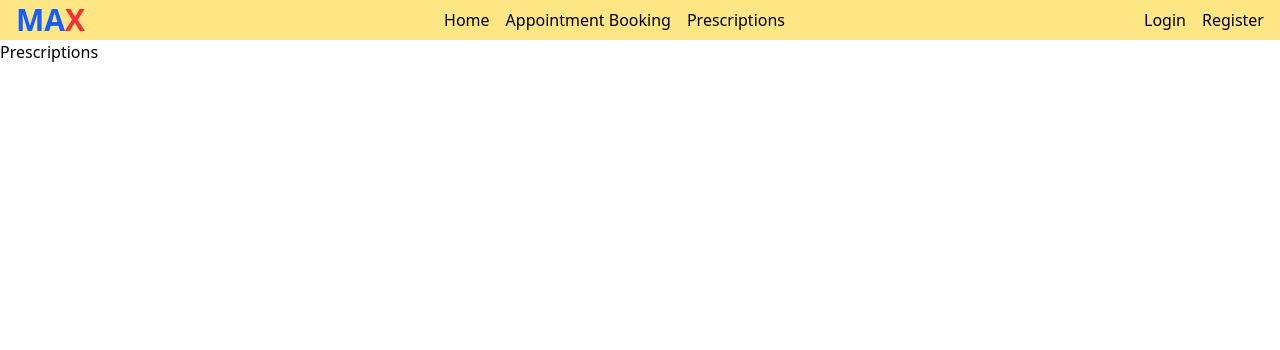
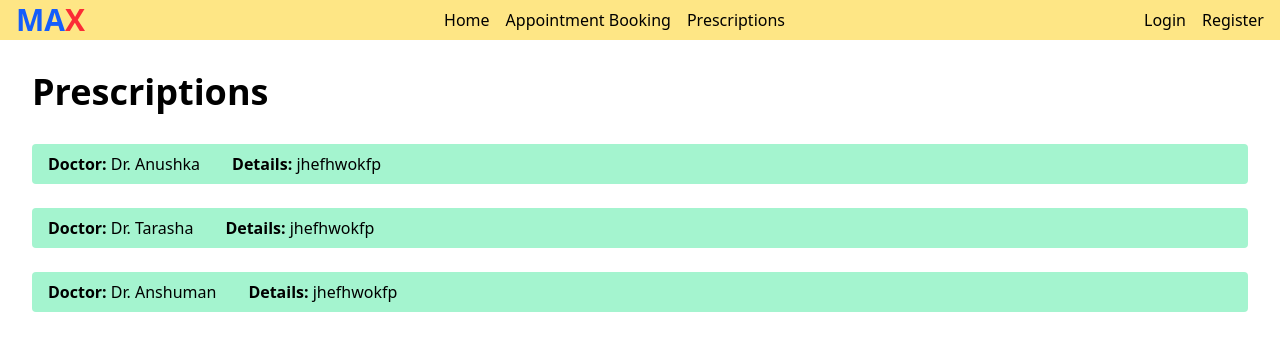
Before and after one commit to exewhyz/hms-319, a React (Vite) app: page /prescriptions in a window 1280 px wide. Shown: the top 350 px of the page. Built offline with nearby package versions, Linux system fonts and the light colour scheme.

Commit message:
added prescription page

```diff
--- a/src/main.jsx
+++ b/src/main.jsx
@@ -15,7 +15,7 @@ ReactDOM.createRoot(document.getElementById('root')).render(
       <header>
         <Navbar />
       </header>
-      <main className='h-screen'>
+      <main className='h-screen p-8'>
         <Routes>
           <Route path='/' element={<App />} />
           <Route path='/login' element={<Login />} />
--- a/src/pages/Login.jsx
+++ b/src/pages/Login.jsx
@@ -10,7 +10,7 @@ export default function Login() {
 
   return (
     <div className='flex items-center justify-center h-full'>
-      <form onSubmit={handleSubmit} className='flex flex-col bg-blue-100/50 p-8 rounded-xl h-50 gap-4'>
+      <form onSubmit={handleSubmit} className='flex flex-col bg-blue-100/50 p-8 rounded-xl h-50 w-90 gap-4'>
         <input type="email" placeholder='email' className='border border-black/25 py-1 px-2 rounded' required/>
         <input type="password" placeholder='password' className='border border-black/25 py-1 px-2 rounded' required/>
         <button type='submit' className='bg-blue-500 px-2 py-1 rounded'>Login</button>
--- a/src/pages/Prescriptions.jsx
+++ b/src/pages/Prescriptions.jsx
@@ -1,7 +1,65 @@
 import React from 'react'
 
 export default function Prescriptions() {
+
+    const appointments = [
+        {
+            id: 1,
+            doctor: "Dr. Anushka",
+            date: "2025-05-20",
+            time: "10:34 AM"
+        },
+        {
+            id: 2,
+            doctor: "Dr. Tarasha",
+            date: "2025-06-20",
+            time: "10:34 AM"
+        },
+        {
+            id: 3,
+            doctor: "Dr. Anshuman",
+            date: "2025-07-20",
+            time: "01:40 PM"
+        }
+    ];
+    const prescriptions = [
+        {
+            id: 1,
+            doctor: "Dr. Anushka",
+            details: "jhefhwokfp"
+        },
+        {
+            id: 2,
+            doctor: "Dr. Tarasha",
+            details: "jhefhwokfp"
+        },
+        {
+            id: 3,
+            doctor: "Dr. Anshuman",
+            details: "jhefhwokfp"
+        }
+    ];
+
+
     return (
-        <div>Prescriptions</div>
+        <div className='flex flex-col gap-8'>
+            <h1 className='font-bold text-4xl'>Prescriptions</h1>
+            <div className='flex flex-col gap-6'>
+                {
+                    prescriptions.map((pres) => {
+                        return (
+                            <div key={pres.id} className='flex gap-4 bg-emerald-200 px-4 py-2 rounded'>
+                                <p className='mr-4'>
+                                    <span className='font-semibold'>Doctor:</span> {pres.doctor}
+                                </p>
+                                <p>
+                                    <span className='font-semibold'>Details:</span> {pres.details}
+                                </p>
+                            </div>
+                        )
+                    })
+                }
+            </div>
+        </div>
     )
 }
--- a/src/pages/Register.jsx
+++ b/src/pages/Register.jsx
@@ -7,7 +7,7 @@ export default function Register() {
   }
   return (
     <div className='flex items-center justify-center h-full'>
-      <form onSubmit={handleSubmit} className='flex flex-col bg-green-100/50 p-8 rounded-xl gap-4'>
+      <form onSubmit={handleSubmit} className='flex flex-col bg-green-100/50 p-8 rounded-xl gap-4 w-90'>
         <input type="text" placeholder='name' className='border border-black/25 py-1 px-2 rounded' required />
         <input type="email" placeholder='email' className='border border-black/25 py-1 px-2 rounded' required />
         <input type="number" placeholder='age' className='border border-black/25 py-1 px-2 rounded' required />
```
